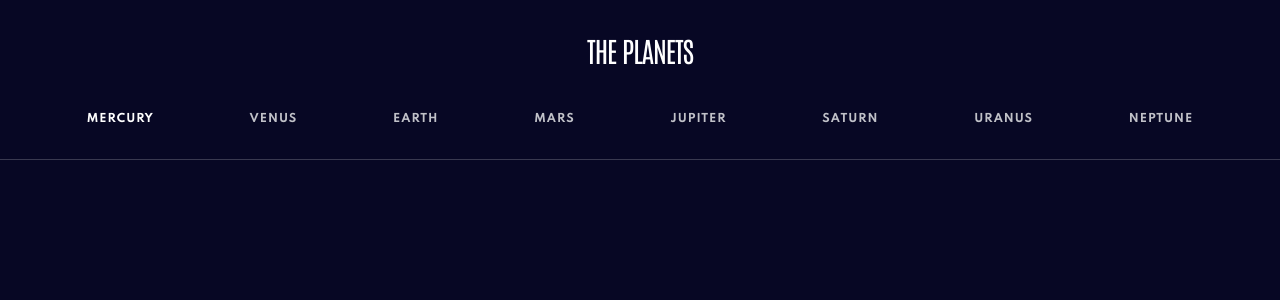
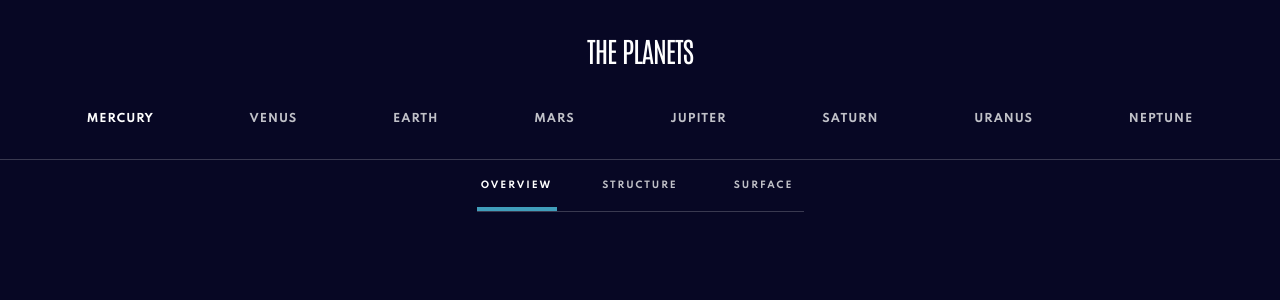
Before and after one commit to jake4369/planet-facts-site, a React (Vite) app: page / in a window 1280 px wide. Shown: the top 300 px of the page. Built offline with nearby package versions, Linux system fonts and the light colour scheme.

Commit message:
Remove unused code

```diff
--- a/src/components/layout/Display.jsx
+++ b/src/components/layout/Display.jsx
@@ -2,31 +2,16 @@ import { useEffect, useState } from "react";
 
 import MobileInfoTabs from "../tabs/MobileInfoTabs";
 
-const Display = ({ planetData, activePlanet }) => {
+const Display = ({ activePlanet }) => {
   const [activeTab, setActiveTab] = useState(0);
-  const [isMobile, setIsMobile] = useState(false);
-
-  useEffect(() => {
-    const handleResize = () => {
-      setIsMobile(window.innerWidth < 768);
-    };
-
-    window.addEventListener("resize", handleResize);
-
-    return () => {
-      window.removeEventListener("resize", handleResize);
-    };
-  }, []);
 
   return (
     <div className="display">
-      {isMobile && (
-        <MobileInfoTabs
-          activePlanet={activePlanet}
-          activeTab={activeTab}
-          setActiveTab={setActiveTab}
-        />
-      )}
+      <MobileInfoTabs
+        activePlanet={activePlanet}
+        activeTab={activeTab}
+        setActiveTab={setActiveTab}
+      />
     </div>
   );
 };
```
